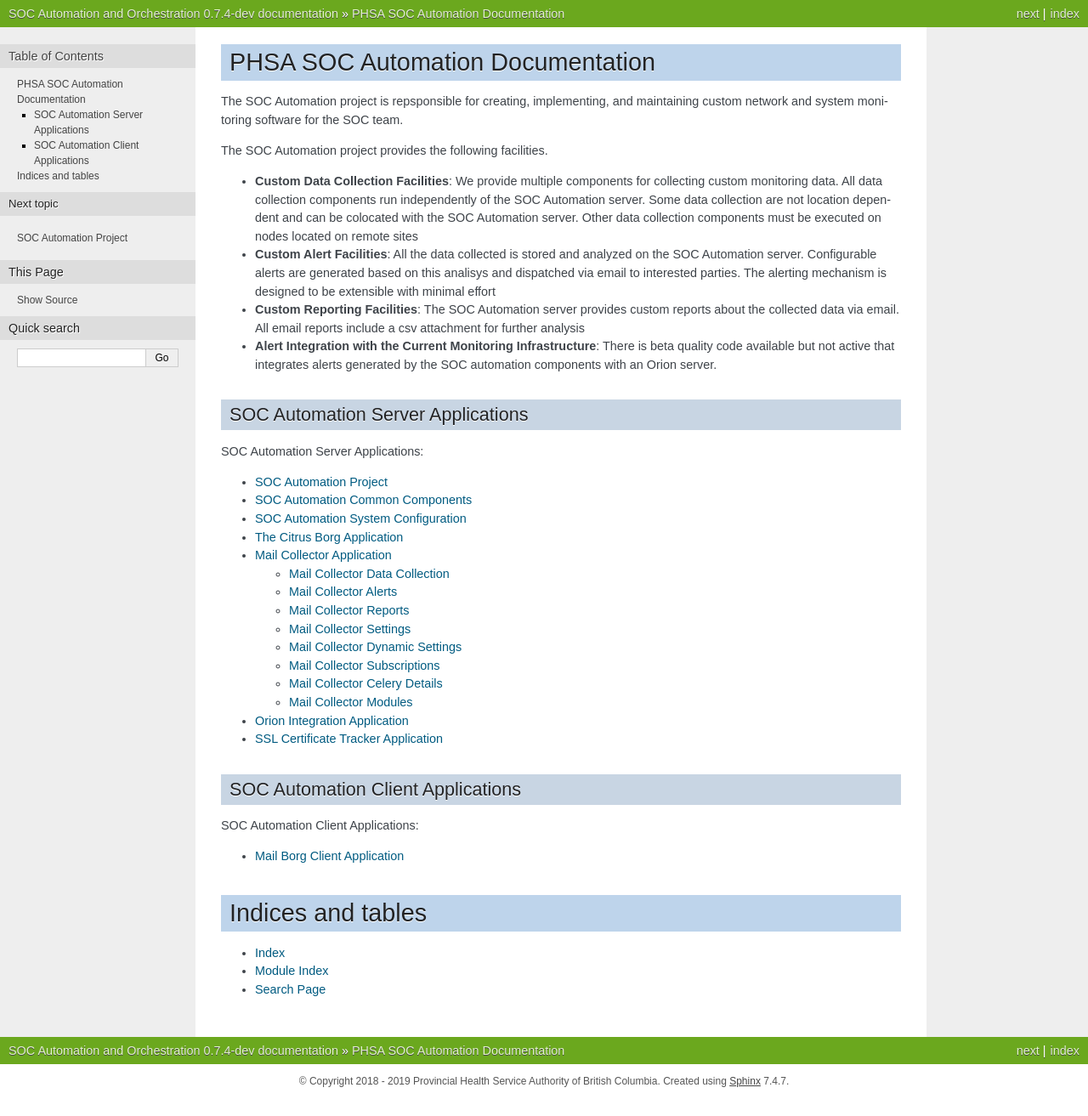
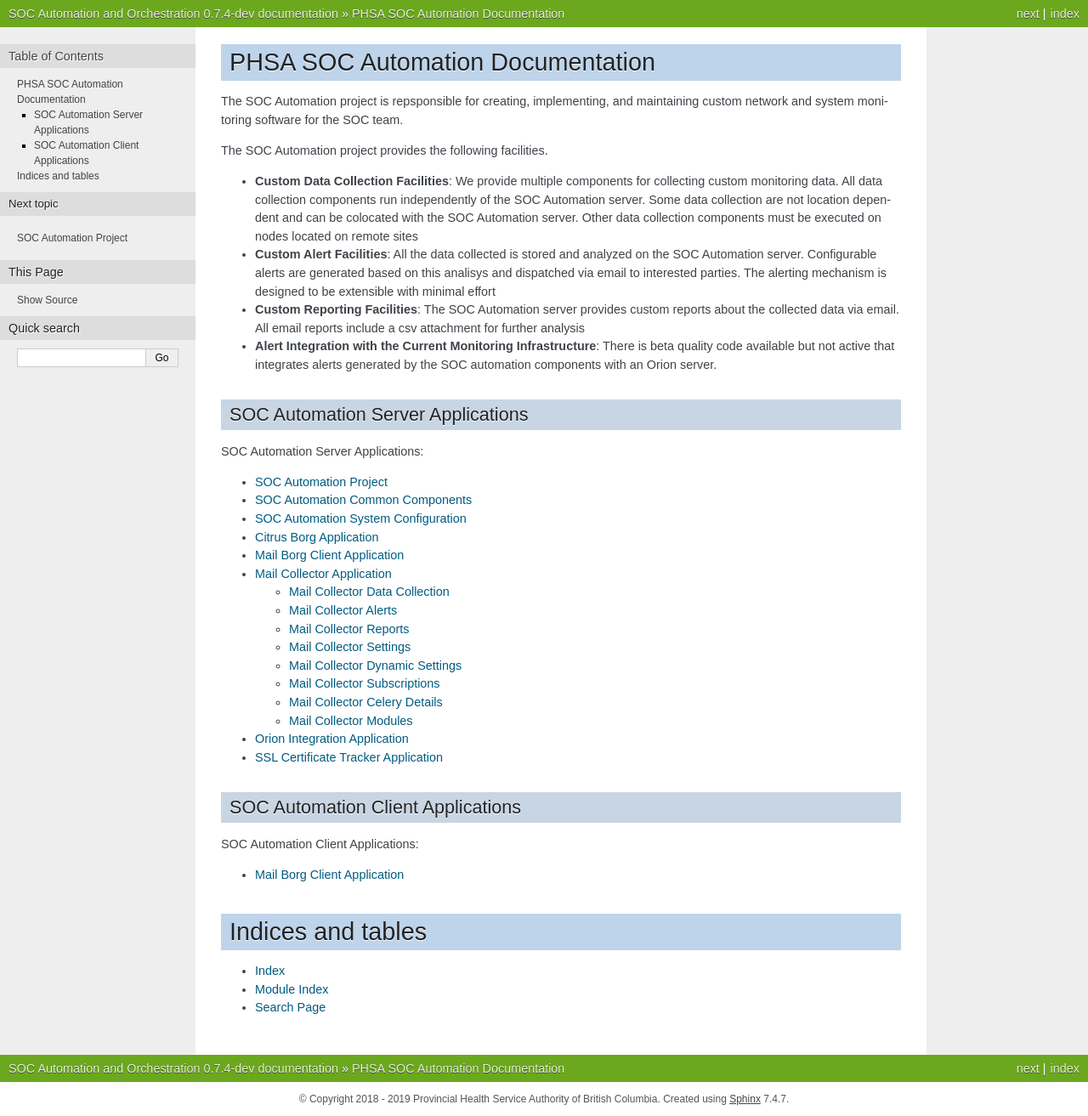
Before and after one commit to PHSAServiceOperationsCenter/PHSA-SOC, a Sphinx documentation site: the page built from docs/source/index.rst, in a window 1280 px wide. Shown: the whole page at 85% size. Built offline with Sphinx 7.4.7, drawn with Linux system fonts in a browser that asks for light colours; pages that are not in the unit, such as notebooks, are missing from menus; before the commit the page ends 1292 px from its top, so only the background shows below that.

Commit message:
clean up on aisle 3

```diff
--- a/docs/source/citrus_borg/citrus_borg.rst
+++ b/docs/source/citrus_borg/citrus_borg.rst
@@ -1,2 +1,2 @@
-The Citrus Borg Application
-===========================
+Citrus Borg Application
+=======================
--- a/docs/source/index.rst
+++ b/docs/source/index.rst
@@ -45,6 +45,7 @@ SOC Automation Server Applications
    p_soc_auto_base/p_soc_auto_base.rst
    configs/config.rst
    citrus_borg/citrus_borg.rst
+   mail_borg/mail_borg.rst
    mail_collector/mail_collector.rst
    orion_integration/orion_integration.rst
    ssl_cert_tracker/ssl_cert_tracker.rst
--- a/docs/source/mail_collector/modules.rst
+++ b/docs/source/mail_collector/modules.rst
@@ -15,4 +15,3 @@ Mail Collector Modules
    modules/serializers.rst
    modules/signals.rst
    modules/tasks.rst
-   modules/urls.rst
--- a/docs/source/p_soc_auto/p_soc_auto.rst
+++ b/docs/source/p_soc_auto/p_soc_auto.rst
@@ -1,2 +1,2 @@
 SOC Automation Project
-=====================
+======================
```
